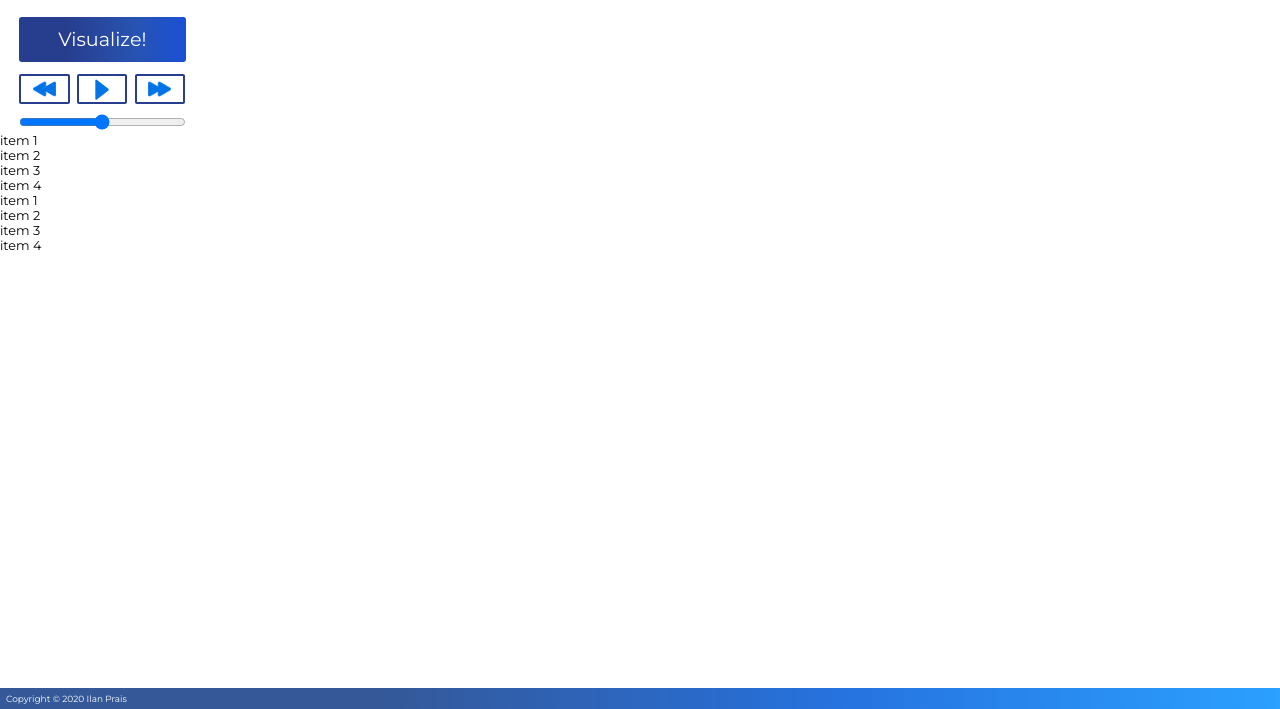
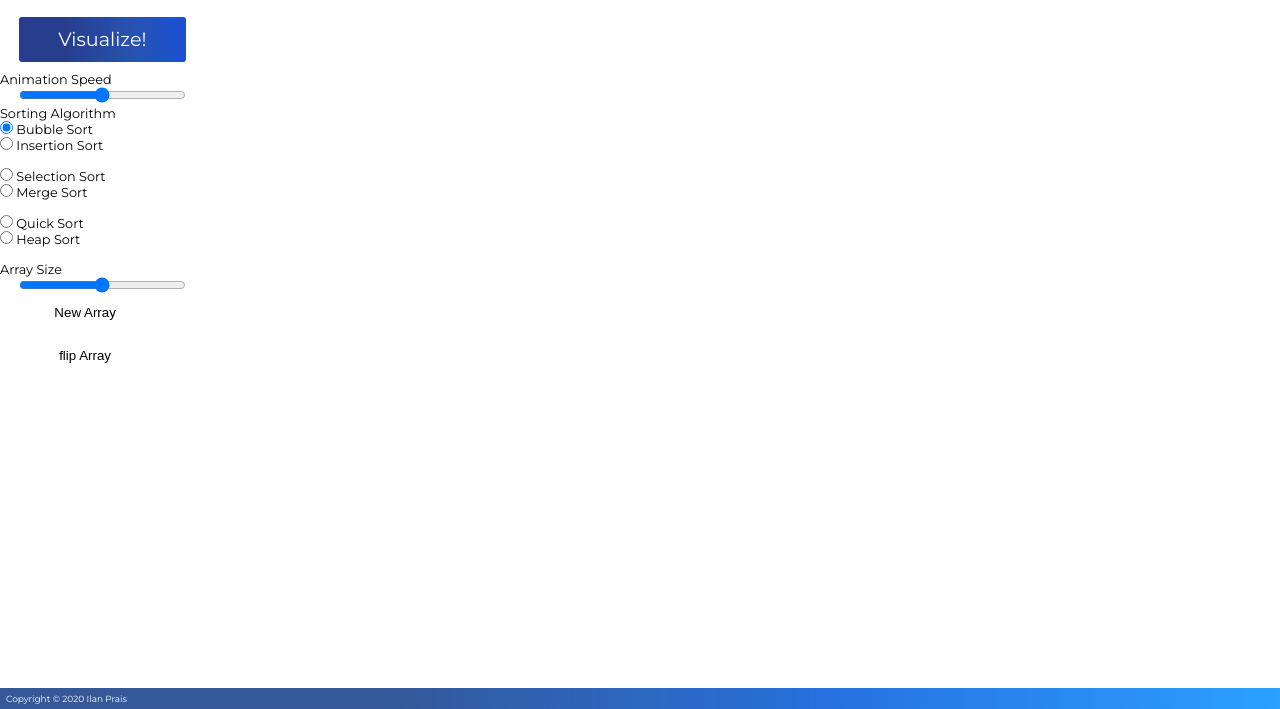
Before and after one commit to ilanprais/Sorting-Visualizer, a plain HTML site: page index.html in a window 1280 px wide. Shown: the part 91-800 px from the top of the page. Drawn offline with Linux system fonts and the light colour scheme; a web font is replaced by a local one.

Commit message:
Update index.html

```diff
--- a/index.html
+++ b/index.html
@@ -15,7 +15,9 @@
 <body>
     <header id="header">
         <!--Top Banner-->
-        <img class="top" src="images/main.png" alt="banner failed to upload">
+        <a href="index.html" >
+            <img class="top" src="images/main.png" alt="banner failed to upload">
+        </a>
     </header>
     <main>
         <!--Side Menu-->
@@ -23,27 +25,51 @@
                 <div class = "controls">
                     <input class="button" type="submit" value="Visualize!" name="runBtn">
                     <br/>
-                    <input class="button" type="submit" value="" name="rBtn">
-                    <input class="button" type="submit" value="" name="pBtn">
-                    <input class="button" type="submit" value="" name="fBtn">
+                    <div class="title">
+                        <p>Animation Speed</p>
+                    </div>
+                    <input class="slider" type="range" min="1" max="100" value="50" name="rnBtn">
+                </div>
+                <ul class = "algos">
+                    <p class="title2">Sorting Algorithm</p>
+                    <li>
+                        <input class="radio" type="radio" id="BubbleSort" name="sortBtn" checked="checked">
+                        <label for="BubbleSort">Bubble Sort</label>
+                    </li>
+                    <li>
+                        <input class="radio" type="radio" id="InsertionSort" name="sortBtn">
+                        <label for="InsertionSort">Insertion Sort</label>
+                    </li>
                     <br/>
-                    <input class="slider" type="range" name="rnBtn">
-                </div>
-                <div class = "algos">
-                    <ul>
-                        <li>item 1</li>
-                        <li>item 2</li>
-                        <li>item 3</li>
-                        <li>item 4</li>
-                    </ul>
-                </div>
+                    <li>
+                        <input class="radio" type="radio" id="SelectionSort" name="sortBtn">
+                        <label for="SelectionSort">Selection Sort</label>
+                    </li>
+                    <li>
+                        <input class="radio" type="radio" id="MergeSort" name="sortBtn">
+                        <label for="MergeSort">Merge Sort</label>
+                    </li>
+                    <br/>
+                    <li>
+                        <input class="radio" type="radio" id="QuickSort" name="sortBtn">
+                        <label for="QuickSort">Quick Sort</label>
+                    </li>
+                    <li>
+                        <input class="radio" type="radio" id="HeapSort" name="sortBtn">
+                        <label for="HeapSort">Heap Sort</label>
+                    </li>
+                    <br/>
+                </ul>
                 <div class = "array">
-                    <ul>
-                        <li>item 1</li>
-                        <li>item 2</li>
-                        <li>item 3</li>
-                        <li>item 4</li>
-                    </ul>
+                    <div class="title3">
+                        <p>Array Size</p>
+                    </div>
+                    <input class="slider" type="range" min="1" max="100" value="50" name="rnBtn">
+                    <br/>
+                    <input class="button" type="submit" value="New Array" name="arrayBtn">
+                    <br/>
+                    <input class="button" type="submit" value="flip Array" name="flipBtn">
+                    <br/>
                 </div>
             </aside>
         <!--Main Window-->
```
